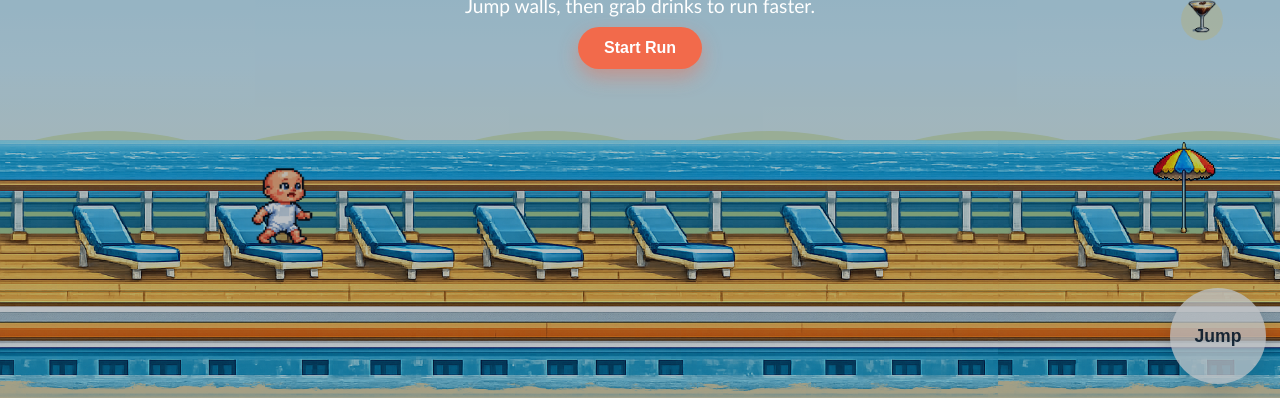
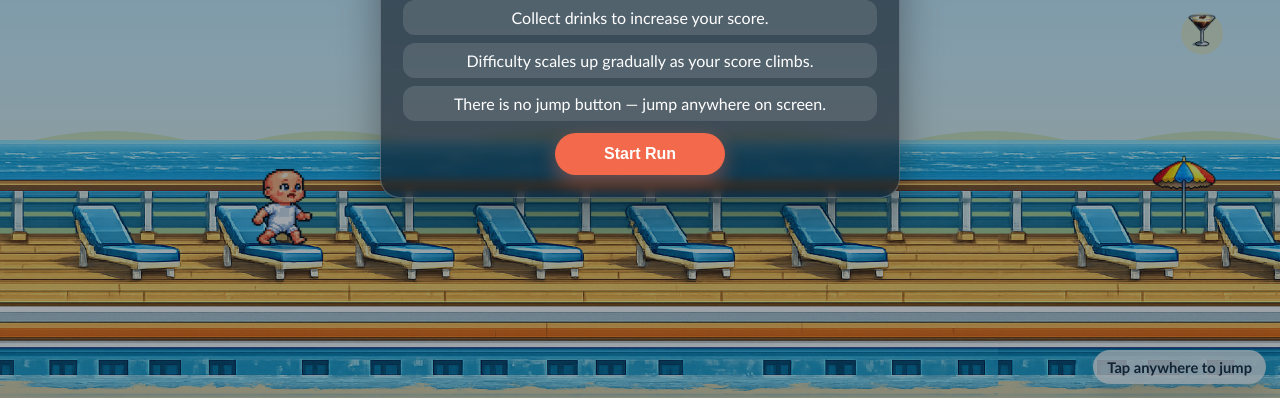
Before and after one commit to markcoleman/bryan-fun, a plain HTML site: page index.html in a window 1280 px wide. Shown: the part 402-800 px from the top of the page. Drawn offline with Linux system fonts and the light colour scheme.

Commit message:
Balance difficulty curve and improve menu UX

```diff
--- a/game.js
+++ b/game.js
@@ -6,7 +6,6 @@
   const overlay = document.getElementById("overlay");
   const actionButton = document.getElementById("actionButton");
   const shareLink = document.getElementById("shareLink");
-  const jumpButton = document.getElementById("jumpButton");
   const scoreValue = document.getElementById("scoreValue");
   const speedValue = document.getElementById("speedValue");
   const titleEl = overlay.querySelector(".title");
@@ -15,22 +14,23 @@
   const config = {
     gravity: 1820,
     jumpVelocity: 900,
-    startSpeed: 280,
-    maxSpeed: 760,
-    speedGainPerCollectible: 24,
+    startSpeed: 220,
+    maxSpeed: 560,
+    speedGainPerCollectibleBase: 10,
+    speedGainPerCollectibleScale: 9,
     runnerScreenRatio: 0.2,
     wallWidth: 64,
     wallHeight: 98,
-    wallGapMin: 200,
-    wallGapMax: 320,
+    wallGapMin: 180,
+    wallGapMax: 420,
     collectibleW: 50,
     collectibleH: 73,
     collectibleXOffset: 18,
     collectibleLiftMin: 118,
     collectibleLiftMax: 144,
     collectiblePickupPadding: 24,
-    slideTriggerScore: 3,
-    slideMinSpeed: 500,
+    slideTriggerScore: 12,
+    slideMinSpeed: 380,
     slideHeight: 64,
     deckWalkableRatio: 0.38,
     deckMinTileHeight: 210
@@ -256,6 +256,30 @@
     );
   }
 
+
+  function getDifficulty() {
+    return Math.min(1, world.score / 30);
+  }
+
+  function getProgressiveSpeedGain() {
+    const difficulty = getDifficulty();
+    return (
+      config.speedGainPerCollectibleBase +
+      config.speedGainPerCollectibleScale * difficulty
+    );
+  }
+
+  function getSpawnGapRange() {
+    const difficulty = getDifficulty();
+    return {
+      min: config.wallGapMax - (config.wallGapMax - config.wallGapMin) * difficulty,
+      max: config.wallGapMax + 75 - 140 * difficulty
+    };
+  }
+
+  function getWallHeight() {
+    return Math.round((config.wallHeight - 14) + 20 * getDifficulty());
+  }
   function activateSlideObstacle() {
     const slideHeight = config.slideHeight;
     const slideAspect =
@@ -280,7 +304,7 @@
     }
 
     world.slide.y = world.groundY - world.slide.height;
-    const slideSpeed = Math.max(config.slideMinSpeed, world.speed + 40);
+    const slideSpeed = Math.max(config.slideMinSpeed, world.speed + 24 + getDifficulty() * 40);
     world.slide.x -= slideSpeed * dt;
     if (world.slide.x + world.slide.width < -80) {
       world.slide.active = false;
@@ -310,7 +334,7 @@
         world.score += 1;
         world.speed = Math.min(
           config.maxSpeed,
-          world.speed + config.speedGainPerCollectible
+          world.speed + getProgressiveSpeedGain()
         );
       }
     }
@@ -318,7 +342,7 @@
 
   function spawnWall(x) {
     const width = config.wallWidth;
-    const height = config.wallHeight;
+    const height = getWallHeight();
     world.walls.push({ x, width, height });
     world.collectibles.push({
       x: x + width * 0.5 + config.collectibleXOffset,
@@ -332,7 +356,8 @@
       phase: Math.random() * Math.PI * 2,
       taken: false
     });
-    world.nextSpawnX = x + width + randomBetween(config.wallGapMin, config.wallGapMax);
+    const gapRange = getSpawnGapRange();
+    world.nextSpawnX = x + width + randomBetween(gapRange.min, gapRange.max);
   }
 
   function ensureGenerated() {
@@ -358,7 +383,7 @@
   function update(dt) {
     world.elapsed += dt;
     world.cameraX += world.speed * dt;
-    world.speed = Math.min(config.maxSpeed, world.speed + dt * 2.4);
+    world.speed = Math.min(config.maxSpeed, world.speed + dt * (0.8 + getDifficulty() * 1.4));
 
     if (runner.jumpBuffer > 0) {
       runner.jumpBuffer = Math.max(0, runner.jumpBuffer - dt);
@@ -646,7 +671,6 @@
     });
 
     canvas.addEventListener("pointerdown", queueJump);
-    jumpButton.addEventListener("pointerdown", queueJump);
     actionButton.addEventListener("click", startRun);
     shareLink.addEventListener("click", (event) => {
       if (!navigator.share) {
@@ -669,7 +693,7 @@
   resetWorld();
   showOverlay(
     "Bryan's Bonkers Cruise Dash",
-    "Jump walls, then grab drinks to run faster.",
+    "Jump walls and collect drinks. Difficulty ramps up gradually.",
     "Start Run"
   );
   setupInput();
--- a/index.html
+++ b/index.html
@@ -26,16 +26,23 @@
       <div class="hud-item">Speed: <span id="speedValue">0</span></div>
     </section>
     <section class="overlay" id="overlay">
-      <h1 class="title">Bryan's Bonkers Cruise Dash</h1>
-      <p class="subtitle">Tap, click, or press Space/Arrow Up to jump.</p>
-      <button id="actionButton" type="button">Start Run</button>
-      <a id="shareLink" class="share-link hidden" href="#" target="_blank" rel="noopener">
-        Share Score
-      </a>
+      <div class="overlay-card">
+        <h1 class="title">Bryan's Bonkers Cruise Dash</h1>
+        <p class="subtitle">Tap, click, or press Space / Arrow Up to jump.</p>
+        <ul class="tips" aria-label="How to play">
+          <li>Collect drinks to increase your score.</li>
+          <li>Difficulty scales up gradually as your score climbs.</li>
+          <li>There is no jump button — jump anywhere on screen.</li>
+        </ul>
+        <div class="overlay-actions">
+          <button id="actionButton" type="button">Start Run</button>
+          <a id="shareLink" class="share-link hidden" href="#" target="_blank" rel="noopener">
+            Share Score
+          </a>
+        </div>
+      </div>
     </section>
-    <button id="jumpButton" class="jump-button" type="button" aria-label="Jump">
-      Jump
-    </button>
+    <p class="touch-hint" aria-hidden="true">Tap anywhere to jump</p>
   </main>
   <script src="game.js"></script>
 </body>
--- a/style.css
+++ b/style.css
@@ -62,9 +62,8 @@ body {
   inset: 0;
   display: grid;
   place-content: center;
-  gap: 10px;
   text-align: center;
-  background: rgba(14, 28, 42, 0.28);
+  background: rgba(14, 28, 42, 0.4);
   color: #fff;
   z-index: 6;
   padding: 24px;
@@ -74,19 +73,52 @@ body {
   display: none;
 }
 
+.overlay-card {
+  width: min(92vw, 520px);
+  background: rgba(9, 20, 32, 0.58);
+  border: 1px solid rgba(255, 255, 255, 0.24);
+  border-radius: 20px;
+  box-shadow: 0 18px 40px rgba(0, 0, 0, 0.35);
+  padding: 22px;
+  display: grid;
+  gap: 12px;
+  backdrop-filter: blur(4px);
+}
+
 .title {
   margin: 0;
-  font-size: clamp(2rem, 8vw, 3rem);
+  font-size: clamp(1.8rem, 7vw, 2.8rem);
   letter-spacing: 0.04em;
 }
 
 .subtitle {
   margin: 0;
   font-size: clamp(1rem, 4vw, 1.2rem);
+  opacity: 0.96;
+}
+
+.tips {
+  margin: 0;
+  padding: 0;
+  list-style: none;
+  display: grid;
+  gap: 8px;
+  font-size: clamp(0.88rem, 2.9vw, 1rem);
+}
+
+.tips li {
+  border-radius: 12px;
+  padding: 8px 10px;
+  background: rgba(255, 255, 255, 0.12);
+}
+
+.overlay-actions {
+  display: grid;
+  gap: 10px;
+  justify-items: center;
 }
 
 #actionButton {
-  justify-self: center;
   border: none;
   border-radius: 999px;
   padding: 12px 26px;
@@ -96,6 +128,11 @@ body {
   font-weight: 800;
   cursor: pointer;
   box-shadow: 0 8px 20px rgba(242, 106, 75, 0.45);
+  min-width: 170px;
+}
+
+#actionButton:hover {
+  filter: brightness(1.04);
 }
 
 #actionButton:active {
@@ -103,8 +140,13 @@ body {
   transform: translateY(1px);
 }
 
+#actionButton:focus-visible,
+.share-link:focus-visible {
+  outline: 3px solid #fff;
+  outline-offset: 3px;
+}
+
 .share-link {
-  justify-self: center;
   border-radius: 999px;
   padding: 10px 22px;
   color: #fff;
@@ -118,31 +160,28 @@ body {
   display: none;
 }
 
-.jump-button {
+.touch-hint {
   position: absolute;
   right: max(14px, env(safe-area-inset-right));
   bottom: max(14px, env(safe-area-inset-bottom));
-  width: 82px;
-  height: 82px;
-  border-radius: 50%;
-  border: none;
-  background: var(--panel);
+  margin: 0;
+  padding: 8px 14px;
+  border-radius: 999px;
+  background: rgba(255, 255, 255, 0.78);
   color: var(--text);
-  font-size: 1rem;
-  font-weight: 900;
+  font-size: clamp(0.78rem, 2.3vw, 0.92rem);
+  font-weight: 700;
   box-shadow: 0 8px 20px var(--hud-shadow);
   z-index: 5;
-  opacity: 0.94;
+  pointer-events: none;
 }
 
-.jump-button:active {
-  transform: scale(0.97);
-}
+@media (max-width: 540px) {
+  .overlay {
+    padding: 16px;
+  }
 
-@media (min-width: 900px) {
-  .jump-button {
-    width: 96px;
-    height: 96px;
-    font-size: 1.1rem;
+  .overlay-card {
+    padding: 18px;
   }
 }
```
